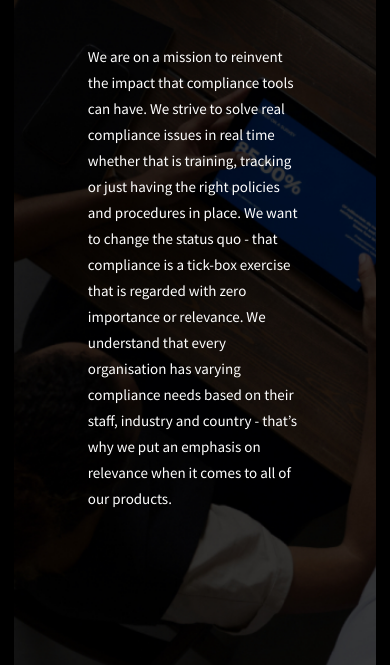
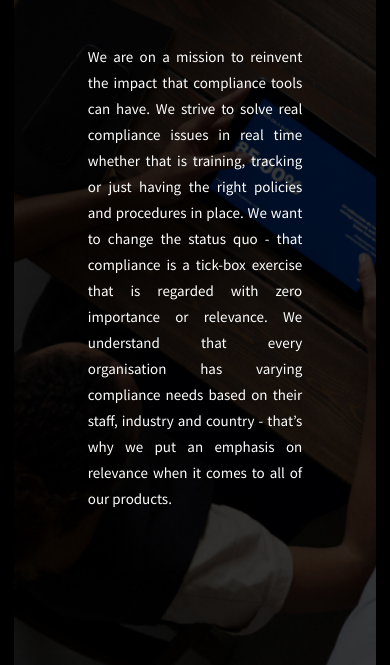
Before and after one commit to djpinchevski/djpinchevski.github.io, a plain HTML site: page index.html in a window 390 px wide. Shown: the part 184-849 px from the top of the page. Drawn offline with nearby package versions, Linux system fonts and the light colour scheme.

Commit message:
fix for overflow-x: hidden not working on mobile; justify .general_text on smaller screens

```diff
--- a/css/1200.css
+++ b/css/1200.css
@@ -6,6 +6,7 @@
   .general_text {
     line-height: 38px;
     width: 55vw;
+    text-align: justify;
   }
 
   #what_we_do h1 {
--- a/css/main.css
+++ b/css/main.css
@@ -1,6 +1,5 @@
 html {
   font-size: 10px;
-  overflow-x: hidden;
 }
 
 body {
@@ -8,6 +7,10 @@ body {
   color: #000;
   font-family: 'Source Sans Pro', sans-serif;
   margin: 0 14px 0 14px;
+}
+
+div.overflow_wrapper {
+  overflow-x: hidden;
 }
 
 section {
--- a/index.html
+++ b/index.html
@@ -16,6 +16,7 @@
 	<link rel="stylesheet" media="screen and (max-width: 576px)" href="css/576.css">
 </head>
 <body>
+	<div class="overflow_wrapper">
 		<section id="what_we_do" class="fullscreen_section">
 			<h1>What we do</h1>
 			<p class="general_text">We are on a mission to reinvent the impact that compliance tools can have. We strive to solve real compliance issues in real time whether that is training, tracking or just having the right policies and procedures in place. We want to change the status quo - that compliance is a tick-box exercise that is regarded with zero importance or relevance.  We understand that every organisation has varying compliance needs based on their staff, industry and country - that’s why we put an emphasis on relevance when it comes to all of our products.</p>
@@ -113,6 +114,7 @@
 		    </li>
 		  </ul>
 		</section>
+	</div>
 	<script src="https://ajax.googleapis.com/ajax/libs/jquery/3.3.1/jquery.min.js"></script>
 	<script src="https://cdnjs.cloudflare.com/ajax/libs/gsap/3.6.1/gsap.min.js"></script>
 	<script src="https://cdnjs.cloudflare.com/ajax/libs/gsap/3.6.1/ScrollTrigger.min.js"></script>
```
Lines whose indentation alone changed are shown as unchanged.
